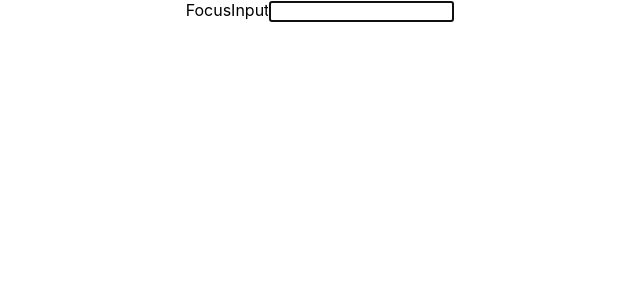
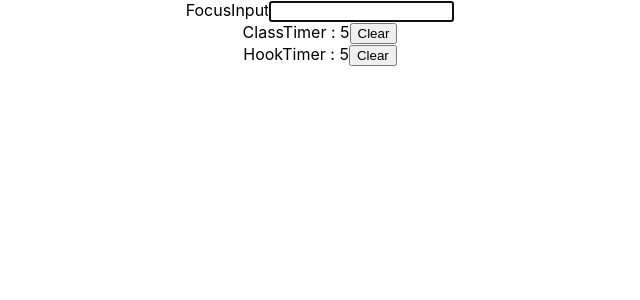
Before and after one commit to PlanZGit/ReactHook, a React (Create React App) app in the folder my-app/: page / in a window 1280 px wide. Shown: the top 300 px of the page, without its empty margins (320-960 px from the left). Built offline with nearby package versions, Linux system fonts and the light colour scheme.

Commit message:
Added useRef Hook notes & HookTimer

```diff
--- a/my-app/src/App.js
+++ b/my-app/src/App.js
@@ -1,6 +1,8 @@
 // import React, { useReducer } from "react";
 import "./App.css";
+import ClassTimer from "./components/ClassTimer";
 import FocusInput from "./components/FocusInput";
+import HookTimer from "./components/HookTimer";
 // import Counter from "./components/Counter";
 // import DataFetchingOne from "./components/DataFetchingOne";
 // import DataFetchingTwo from "./components/DataFetchingTwo";
@@ -86,6 +88,8 @@
 
       {/* <Counter /> */}
       <FocusInput />
+      <ClassTimer />
+      <HookTimer />
     </div>
   );
 }
--- /dev/null
+++ b/my-app/src/components/ClassTimer.js
@@ -0,0 +1,33 @@
+import React, { Component } from "react";
+
+class ClassTimer extends Component {
+  interval;
+  constructor(props) {
+    super(props);
+
+    this.state = {
+      timer: 0,
+    };
+  }
+
+  componentDidMount() {
+    this.interval = setInterval(() => {
+      this.setState((prevState) => ({ timer: prevState.timer + 1 }));
+    }, 1000);
+  }
+
+  componentWillUnmount() {
+    clearInterval(this.interval);
+  }
+
+  render() {
+    return (
+      <div>
+        ClassTimer : {this.state.timer}
+        <button onClick={() => clearInterval(this.interval)}>Clear</button>
+      </div>
+    );
+  }
+}
+
+export default ClassTimer;
--- /dev/null
+++ b/my-app/src/components/HookTimer.js
@@ -0,0 +1,31 @@
+import React, { useState, useEffect, useRef } from "react";
+
+function HookTimer() {
+  const [timer, setTimer] = useState(0);
+  const intervalRef = useRef();
+
+  useEffect(() => {
+    intervalRef.current = setInterval(() => {
+      setTimer((prevTimer) => prevTimer + 1);
+    }, 1000);
+
+    return () => {
+      clearInterval(intervalRef.current);
+    };
+  }, []);
+
+  return (
+    <div>
+      HookTimer : {timer}
+      <button
+        onClick={() => {
+          clearInterval(intervalRef.current);
+        }}
+      >
+        Clear
+      </button>
+    </div>
+  );
+}
+
+export default HookTimer;
```
Also changed, not shown: 2 other files (tests, documents, lock files or other folders).
